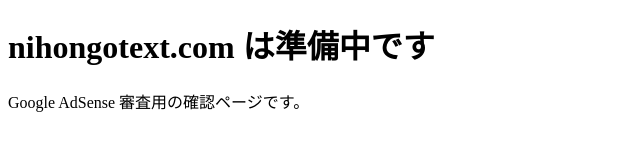
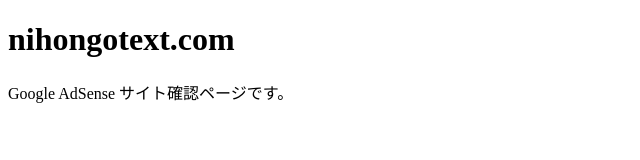
Before and after one commit to kuni92snow/nihongotext, a website: page index.html in a window 1280 px wide. Shown: the whole page, without its empty margins (0-640 px from the left). Drawn offline with Linux system fonts and the light colour scheme.

Commit message:
Update index.html

```diff
--- a/index.html
+++ b/index.html
@@ -3,14 +3,14 @@
 <head>
   <meta charset="utf-8" />
   <meta name="viewport" content="width=device-width, initial-scale=1" />
-  <title>nihongotext.com – 準備中 / Coming Soon</title>
+  <title>nihongotext.com – AdSense 審査確認用</title>
 
   <!-- AdSense 所有権確認 -->
   <script async src="https://pagead2.googlesyndication.com/pagead/js?client=ca-pub-2358198194205084"
           crossorigin="anonymous"></script>
 </head>
 <body>
-  <h1>nihongotext.com は準備中です</h1>
-  <p>Google AdSense 審査用の確認ページです。</p>
+  <h1>nihongotext.com</h1>
+  <p>Google AdSense サイト確認ページです。</p>
 </body>
 </html>
```
